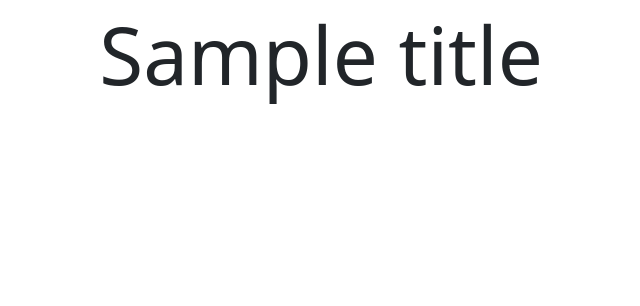
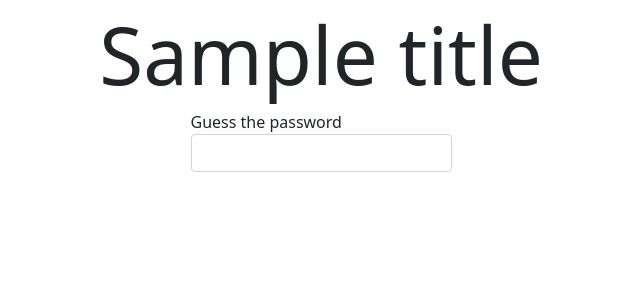
Before and after one commit to fvgo/WebJam2023, a Flask app: template src/templates/test_matching.html in a window 1280 px wide. Shown: the part 50-356 px from the top of the page, without its empty margins (319-959 px from the left). Run offline with Flask 3, Linux system fonts and the light colour scheme; the template is opened without the code that fills it: most values are stand-ins (such as "Sample title", 1, 10 or a date in 2020); some libraries are stand-ins or nearby versions.

Commit message:
Allow retries in matching

```diff
--- a/src/templates/test_matching.html
+++ b/src/templates/test_matching.html
@@ -4,7 +4,7 @@
     {% block title %}{{title}}{% endblock %}
     {% block content %}
     <h1 class="display-1 text-center">{{title}}</h1>
-    {% if method == "GET" %}
+    {% if method == "GET" or value != "password" %}
     <div class="container">
         <div class="row justify-content-center">
             <div class="col-3 align-items-center">
@@ -16,7 +16,8 @@
             </div>
         </div>
     </div>
-    {% elif method == "POST" %}
+    {% endif %}
+    {% if method == "POST" %}
     <div class="container">
         <div class="row justify-content-center">
             {% if value == "password" %}
```
